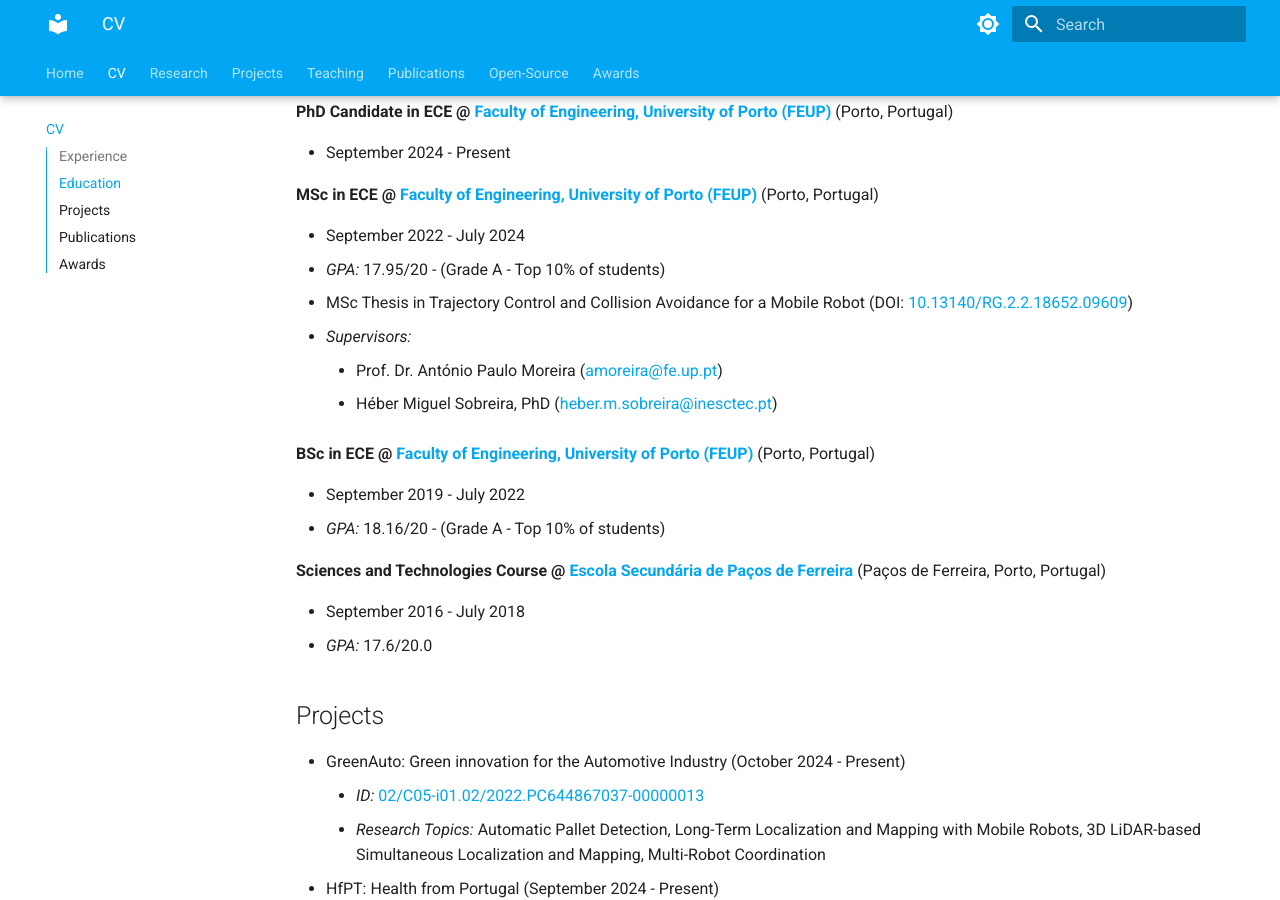
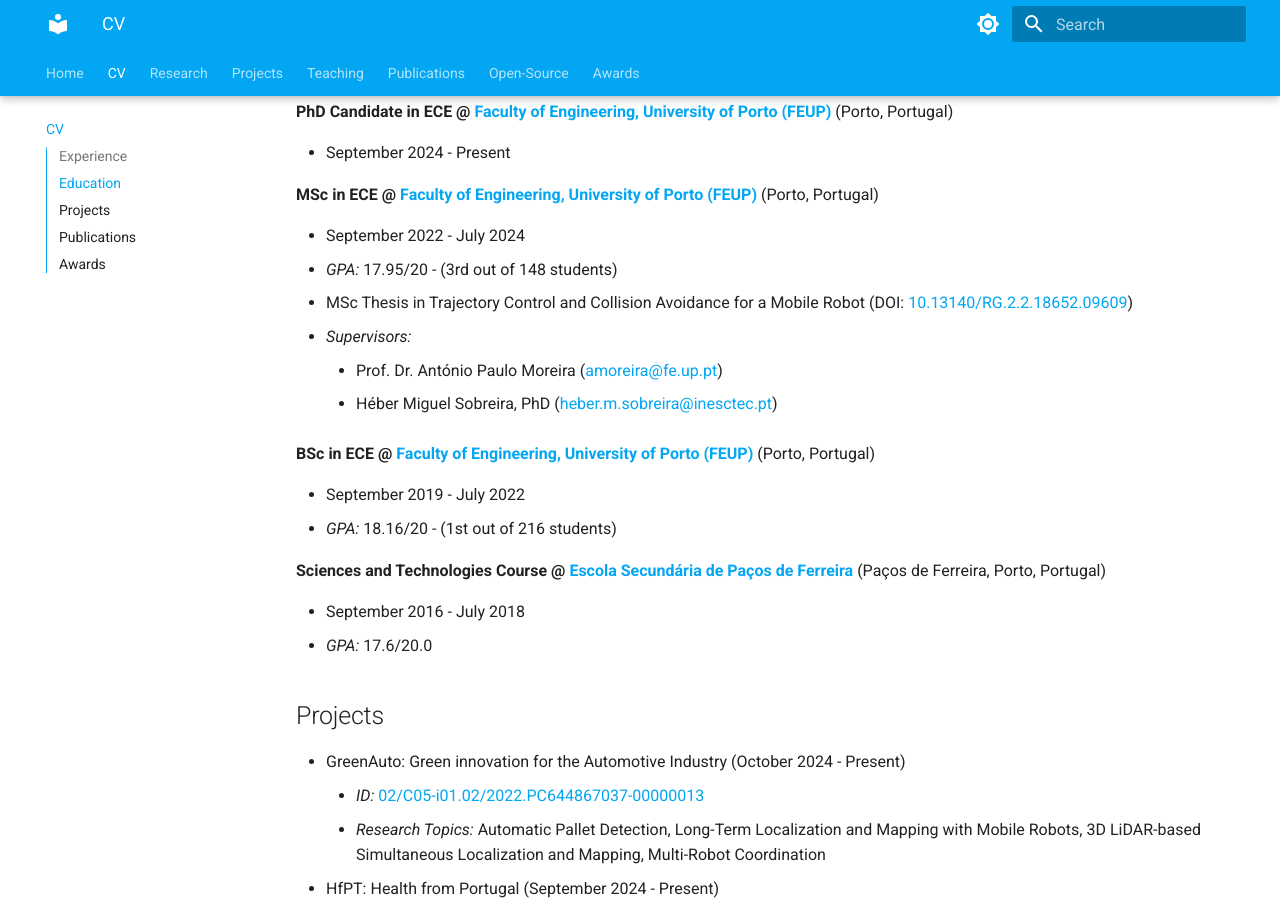
Before and after one commit to JorgeDFR/jorgedfr.github.io, an MkDocs documentation site: the page built from docs/cv.md, in a window 1280 px wide and 900 px high, scrolled down 783 px. Built offline with MkDocs 1.6.1 and Material for MkDocs 9.7.7, drawn with Linux system fonts in a browser that asks for light colours.

Commit message:
Update CV

```diff
--- a/docs/cv.md
+++ b/docs/cv.md
@@ -53,7 +53,7 @@
 (Porto, Portugal)
 
 - September 2022 - July 2024
-- _GPA:_ 17.95/20 - (Grade A - Top 10% of students)
+- _GPA:_ 17.95/20 - (3rd out of 148 students)
 - MSc Thesis in Trajectory Control and Collision Avoidance for a Mobile Robot
   (DOI: [10.13140/RG.2.2.18652.09609](http://dx.doi.org/10.13140/RG.2.2.18652.09609))
 - _Supervisors:_
@@ -67,7 +67,7 @@
 (Porto, Portugal)
 
 - September 2019 - July 2022
-- _GPA:_ 18.16/20 - (Grade A - Top 10% of students)
+- _GPA:_ 18.16/20 - (1st out of 216 students)
 
 **Sciences and Technologies Course @**
 **[Escola Secundária de Paços de Ferreira](https://espf.edu.pt/)**
```
